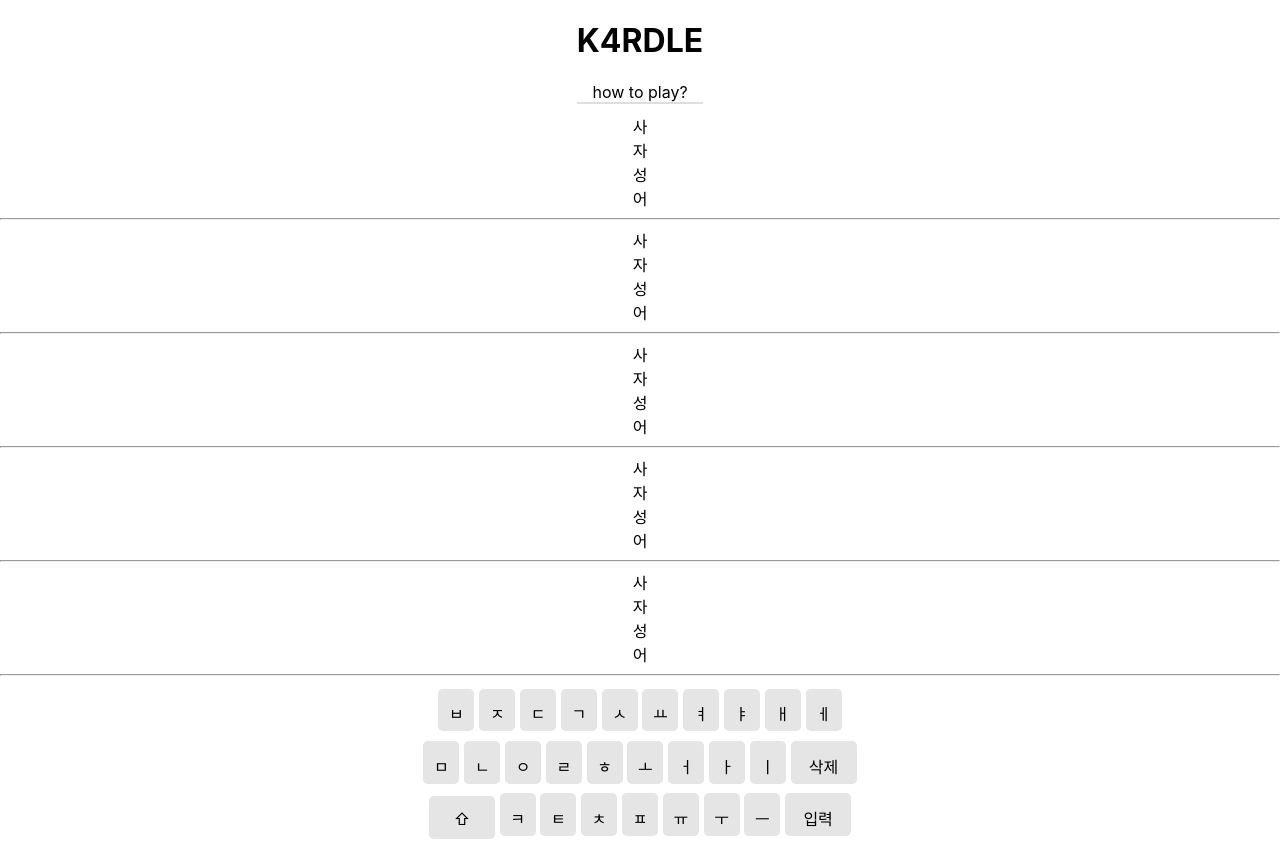
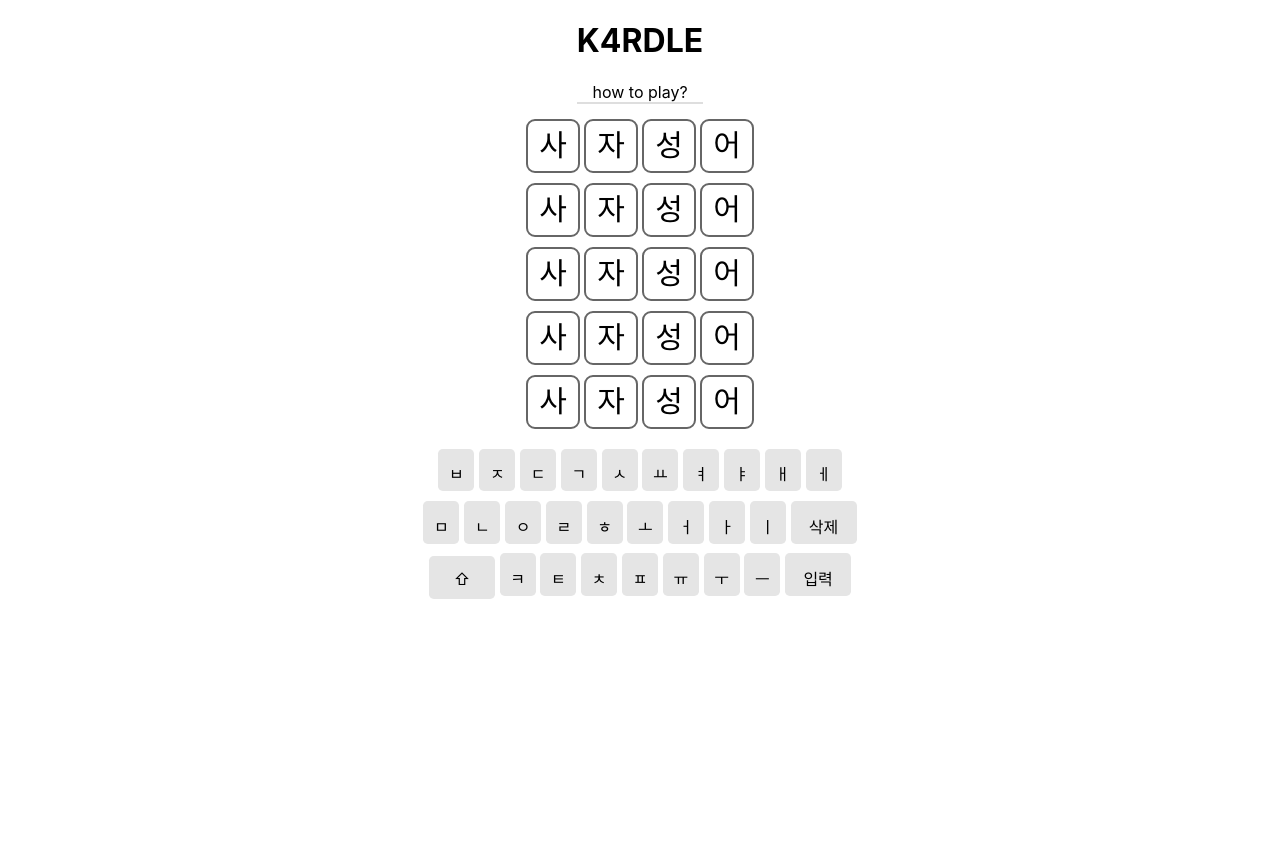
Before and after one commit to choijueun/WORDLE, a React (Create React App) app: page / in a window 1280 px wide. After the commit the page ends 800 px from the top, so only its background shows below. Built offline with nearby package versions, Linux system fonts and the light colour scheme.

Commit message:
PUZZLE SECTION

```diff
--- /dev/null
+++ b/src/components/views/Puzzle/Puzzle.css
@@ -0,0 +1,22 @@
+/* PUZZLE */
+#PUZZLE {
+    width: fit-content;
+    margin: 10px auto;
+}
+.row {
+    width: fit-content; height: fit-content;
+}
+.block-word {
+    display: inline-block;
+    width: 50px; height: 50px;
+    margin: 5px 2px;
+    border: 2px solid #666;
+    font-size: 30px;
+}
+
+/* ANSWER */
+.sucs           { color: yellowgreen }
+.warn           { color: gold }
+.success        { color: white;     background-color: yellowgreen;      border: 2px solid yellowgreen; }
+.warning        { color: white;     background-color: gold;             border: 2px solid gold; }
+.non-correct    { color: white;     background-color: #ccc;             border: 2px solid #ccc; }
--- a/src/components/views/Puzzle/Puzzle.js
+++ b/src/components/views/Puzzle/Puzzle.js
@@ -1,14 +1,14 @@
 import React from 'react'
+import './Puzzle.css'
 
 function Puzzle() {
   return (
-    <>
-        <div className="Puzzle">사</div>
-        <div className="Puzzle">자</div>
-        <div className="Puzzle">성</div>
-        <div className="Puzzle">어</div>
-        <hr/>
-    </>
+    <div class="row">
+        <div className="Puzzle block-word text-center round">사</div>
+        <div className="Puzzle block-word text-center round">자</div>
+        <div className="Puzzle block-word text-center round">성</div>
+        <div className="Puzzle block-word text-center round">어</div>
+    </div>
   )
 }
 
```
